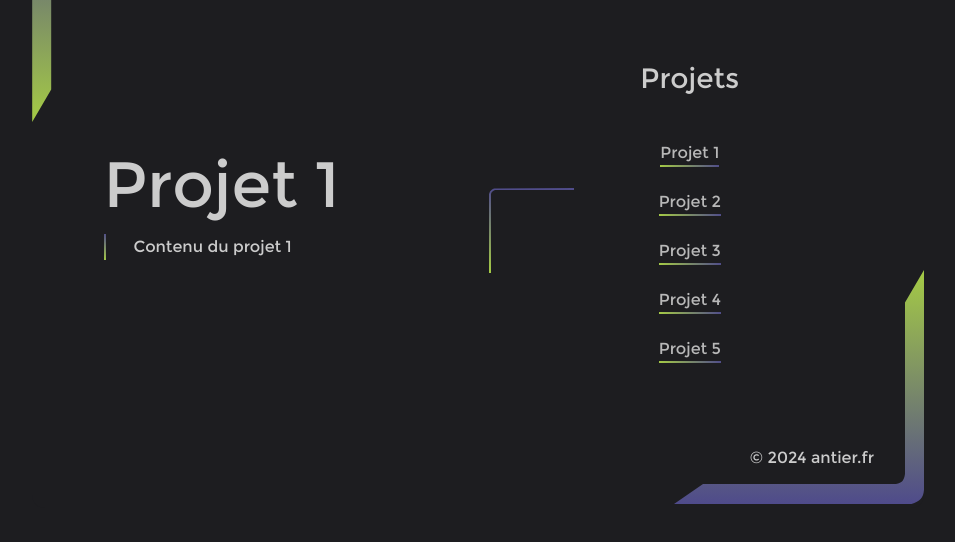
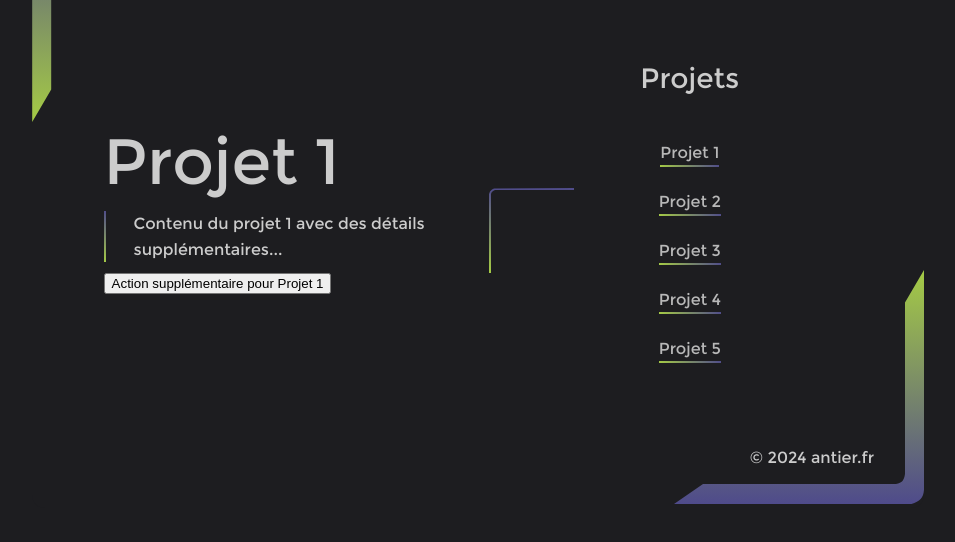
Before and after one commit to GuillaumeAntier/Portfolio-Guillaume-Antier, a plain HTML site: page index.html in a window 1280 px wide. Both pictures are taken after a click on the link "Projet 1". Shown: the part 202-744 px from the top of the page, without its empty margins (162-1117 px from the left). Drawn offline with Linux system fonts and the light colour scheme.

Commit message:
changement pour les projets

```diff
--- a/index.html
+++ b/index.html
@@ -43,10 +43,43 @@
         <section class = "frame-content">
 
             <section class = "frame-content-left">
-            <h1>Bienvenue</h1>
-            <p> Lorem ipsum dolor sit amet, consectetur adipiscing elit. Praesent nibh ante, placerat et vestibulum ultrices, porta sit amet neque.
+                <section class = "welcome">
+                    <h1>Bienvenue</h1>
+                    <p> Lorem ipsum dolor sit amet, consectetur adipiscing elit. Praesent nibh ante, placerat et vestibulum ultrices, porta sit amet neque.
 
-                Etiam vestibulum nisi tristique diam sollicitudin, aultrices felis laoreet. Pellentesque semper interdum posuere. Morbi lobortis hendrerit </p>
+                    Etiam vestibulum nisi tristique diam sollicitudin, aultrices felis laoreet. Pellentesque semper interdum posuere. Morbi lobortis hendrerit </p>
+                </section>
+                <section class = "project">
+                    <div class ="projet-content" id="projet1" style="display: none;">
+                        <h1>Projet 1</h1>
+                        <p>Contenu du projet 1 avec des détails supplémentaires...</p>
+                        <button>Action supplémentaire pour Projet 1</button>
+                    </div>
+
+                    <div class ="projet-content" id="projet2" style="display: none;">
+                        <h1>Projet 1</h1>
+                        <p>Contenu du projet 1 avec des détails supplémentaires...</p>
+                        <button>Action supplémentaire pour Projet 1</button>
+                    </div>
+
+                    <div class ="projet-content" id="projet3" style="display: none;">
+                        <h1>Projet 1</h1>
+                        <p>Contenu du projet 1 avec des détails supplémentaires...</p>
+                        <button>Action supplémentaire pour Projet 1</button>
+                    </div>
+
+                    <div class ="projet-content" id="projet4" style="display: none;">
+                        <h1>Projet 1</h1>
+                        <p>Contenu du projet 1 avec des détails supplémentaires...</p>
+                        <button>Action supplémentaire pour Projet 1</button>
+                    </div>
+
+                    <div class ="projet-content" id="projet5" style="display: none;">
+                        <h1>Projet 1</h1>
+                        <p>Contenu du projet 1 avec des détails supplémentaires...</p>
+                        <button>Action supplémentaire pour Projet 1</button>
+                    </div>
+                </section>
             </section>
 
             <section class = "frame-content-right">
@@ -67,11 +100,11 @@
 
                     <section class = "projet-list">
                         <ul class="projet-list">
-                            <li><a href="#" data-title="Projet 1" data-content="Contenu du projet 1">Projet 1</a></li>
-                            <li><a href="#" data-title="Projet 2" data-content="Contenu du projet 2">Projet 2</a></li>
-                            <li><a href="#" data-title="Projet 3" data-content="Contenu du projet 3">Projet 3</a></li>
-                            <li><a href="#" data-title="Projet 4" data-content="Contenu du projet 4">Projet 4</a></li>
-                            <li><a href="#" data-title="Projet 5" data-content="Contenu du projet 5">Projet 5</a></li>
+                            <li><a href="#" data-id="projet1">Projet 1</a></li>
+                            <li><a href="#" data-id="projet2">Projet 2</a></li>
+                            <li><a href="#" data-id="projet3">Projet 3</a></li>
+                            <li><a href="#" data-id="projet4">Projet 4</a></li>
+                            <li><a href="#" data-id="projet5">Projet 5</a></li>
                         </ul>
                     </section>
 
--- a/static/js/scripts.js
+++ b/static/js/scripts.js
@@ -1,37 +1,29 @@
 document.addEventListener('DOMContentLoaded', function() {
     const projectLinks = document.querySelectorAll('.projet-list a');
+    const welcomeSection = document.querySelector('.frame-content-left .welcome');
+    const projectSections = document.querySelectorAll('.projet-content');
     const frameContentLeft = document.querySelector('.frame-content-left');
-    const frameContentLeftTitle = frameContentLeft.querySelector('h1');
-    const frameContentLeftParagraph = frameContentLeft.querySelector('p');
-
-    let currentProject =null;
-    const defaultTitle = 'Bienvenue';
-    const defaultContent = `Lorem ipsum dolor sit amet, consectetur adipiscing elit. Praesent nibh ante, placerat et vestibulum ultrices, portasit amet neque.\n
-    Etiam vestibulum nisi tristique diam sollicitudin, aultrices felis laoreet. Pellentesque semper interdum posuere. Morbi lobortis hendrerit`;
 
     projectLinks.forEach(link => {
         link.addEventListener('click', function(event) {
             event.preventDefault();
-            const title = this.getAttribute('data-title');
-            const content = this.getAttribute('data-content');
 
-            frameContentLeftTitle.classList.add('fade-out');
-            frameContentLeftParagraph.classList.add('fade-out');
+            projectSections.forEach(section => section.style.display = 'none');
+            welcomeSection.style.display = 'none';
 
-            setTimeout(() => {
-                if (currentProject === this) {
-                    frameContentLeftTitle.textContent = defaultTitle;
-                    frameContentLeftParagraph.innerHTML = defaultContent;
-                    currentProject = null;
-                } else {
-                    frameContentLeftTitle.textContent = title;
-                    frameContentLeftParagraph.innerHTML = content;
-                    currentProject = this;
-                }
+            const projectId = this.getAttribute('data-id');
+            const projectContent = document.getElementById(projectId);
 
-                frameContentLeftTitle.classList.remove('fade-out');
-                frameContentLeftParagraph.classList.remove('fade-out');
-            }, 500);
+            if (projectContent) {
+                frameContentLeft.classList.add('fade-out');
+
+                setTimeout(() => {
+                    projectContent.style.display = 'block';
+                    frameContentLeft.classList.remove('fade-out');
+                }, 500);
+            } else {
+                welcomeSection.style.display = 'block';
+            }
         });
     });
 });
```
